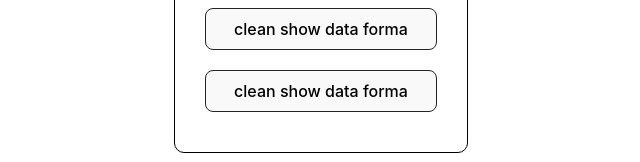
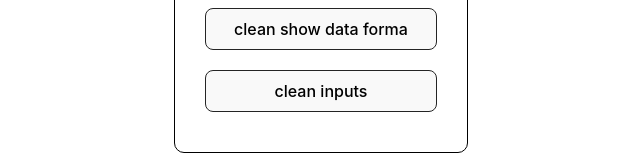
Before and after one commit to rafaelgauderio/typescript-tutorial-form, a React (Vite) app: page / in a window 1280 px wide. Shown: the part 391-553 px from the top of the page, without its empty margins (319-959 px from the left). Built offline with nearby package versions, Linux system fonts and the light colour scheme.

Commit message:
fixing clean inputs button message

```diff
--- a/src/App.tsx
+++ b/src/App.tsx
@@ -85,7 +85,7 @@ function App() {
           </button>
           <button
             onClick={removeInputs}>
-            clean show data forma
+            clean inputs
           </button>
         </form>
 
```
